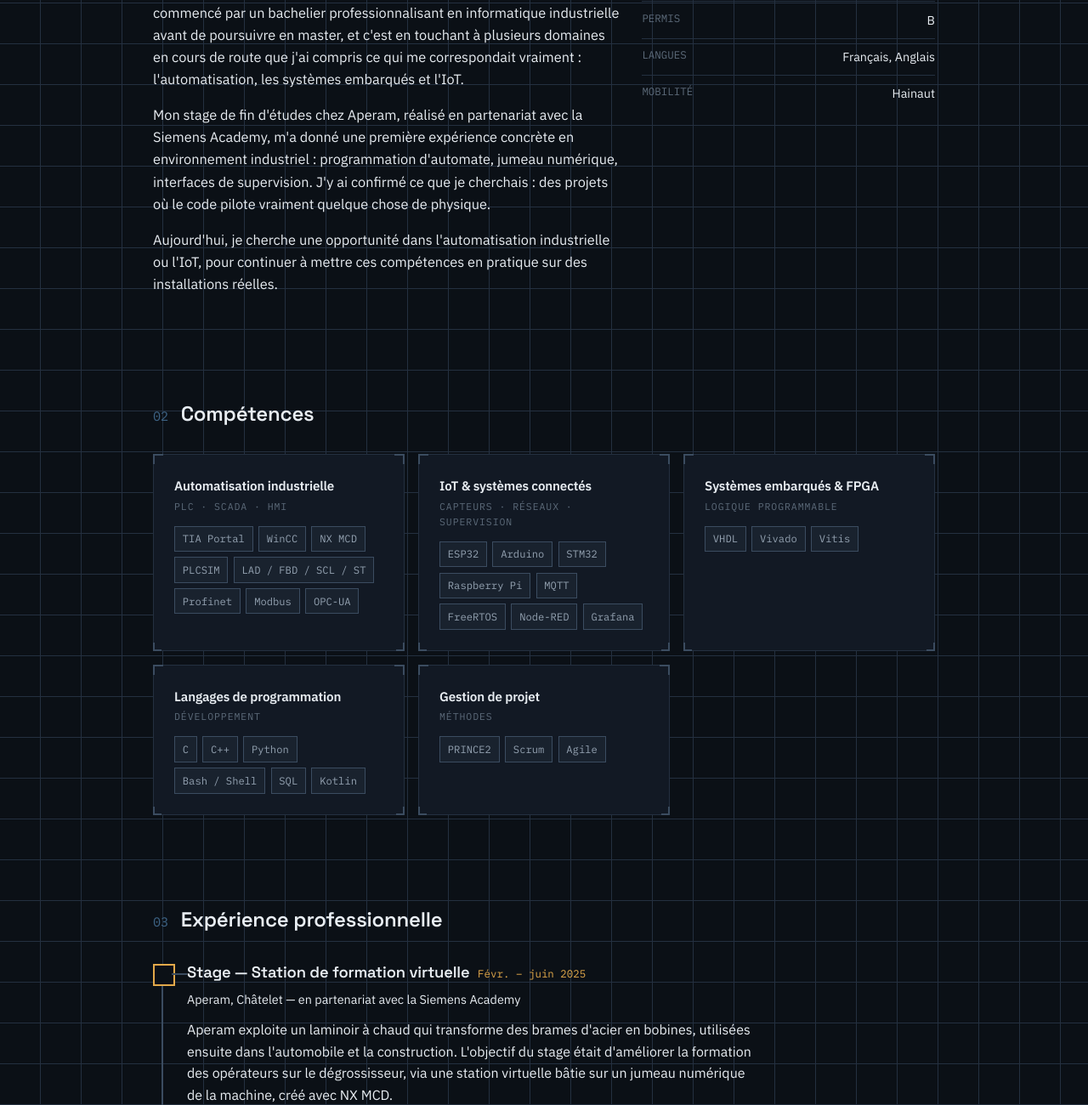
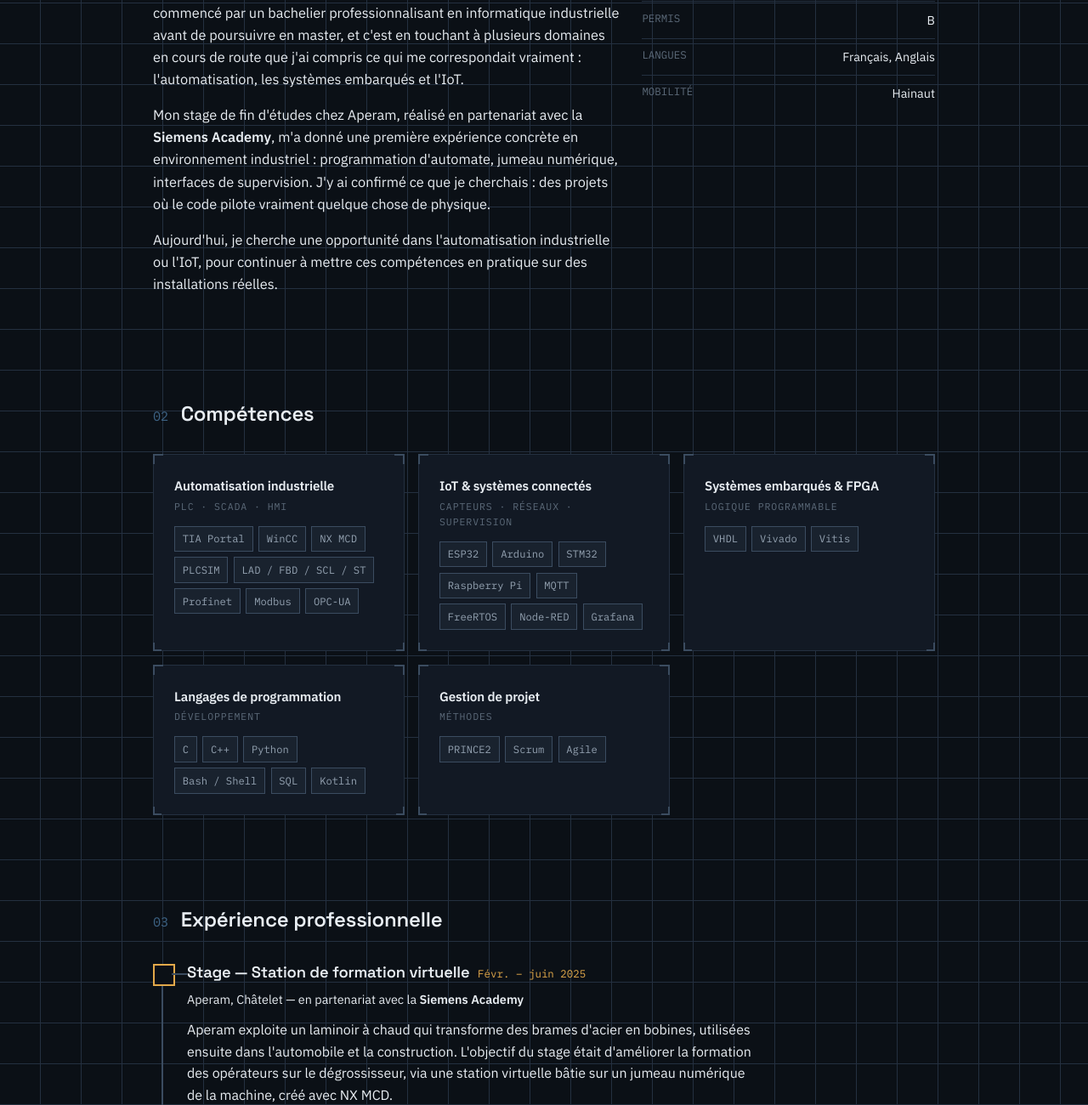
Before and after one commit to s-radouan/portfolio, a plain HTML site: page index.html in a window 1280 px wide. Shown: the part 860-2160 px from the top of the page at 85% size. Drawn offline with Linux system fonts and the light colour scheme.

Commit message:
Update index.html

```diff
--- a/index.html
+++ b/index.html
@@ -380,7 +380,7 @@
     <div class="about-grid">
       <div class="about-text">
         <p>J’ai suivi un parcours différent de la voie académique classique. J'ai commencé par un bachelier professionnalisant en informatique industrielle avant de poursuivre en master, et c'est en touchant à plusieurs domaines en cours de route que j'ai compris ce qui me correspondait vraiment&nbsp;: l'automatisation, les systèmes embarqués et l'IoT.</p>
-        <p>Mon stage de fin d'études chez Aperam, réalisé en partenariat avec la Siemens Academy, m'a donné une première expérience concrète en environnement industriel&nbsp;: programmation d'automate, jumeau numérique, interfaces de supervision. J'y ai confirmé ce que je cherchais&nbsp;: des projets où le code pilote vraiment quelque chose de physique.</p>
+        <p>Mon stage de fin d'études chez Aperam, réalisé en partenariat avec la <strong>Siemens Academy</strong>, m'a donné une première expérience concrète en environnement industriel&nbsp;: programmation d'automate, jumeau numérique, interfaces de supervision. J'y ai confirmé ce que je cherchais&nbsp;: des projets où le code pilote vraiment quelque chose de physique.</p>
         <p>Aujourd'hui, je cherche une opportunité dans l'automatisation industrielle ou l'IoT, pour continuer à mettre ces compétences en pratique sur des installations réelles.</p>
       </div>
       <ul class="fact-list" aria-label="Informations complémentaires">
@@ -454,7 +454,7 @@
           <h3>Stage — Station de formation virtuelle</h3>
           <span class="rung-date">Févr. – juin 2025</span>
         </div>
-        <p class="rung-org">Aperam, Châtelet — en partenariat avec la Siemens Academy</p>
+        <p class="rung-org">Aperam, Châtelet — en partenariat avec la <strong>Siemens Academy</strong></p>
         <p>Aperam exploite un laminoir à chaud qui transforme des brames d'acier en bobines, utilisées ensuite dans l'automobile et la construction. L'objectif du stage était d'améliorer la formation des opérateurs sur le dégrossisseur, via une station virtuelle bâtie sur un jumeau numérique de la machine, créé avec NX MCD.</p>
         <ul>
           <li>Adaptation du programme automate S7 réel pour le rendre compatible avec le jumeau numérique — la tâche la plus longue du stage</li>
```
